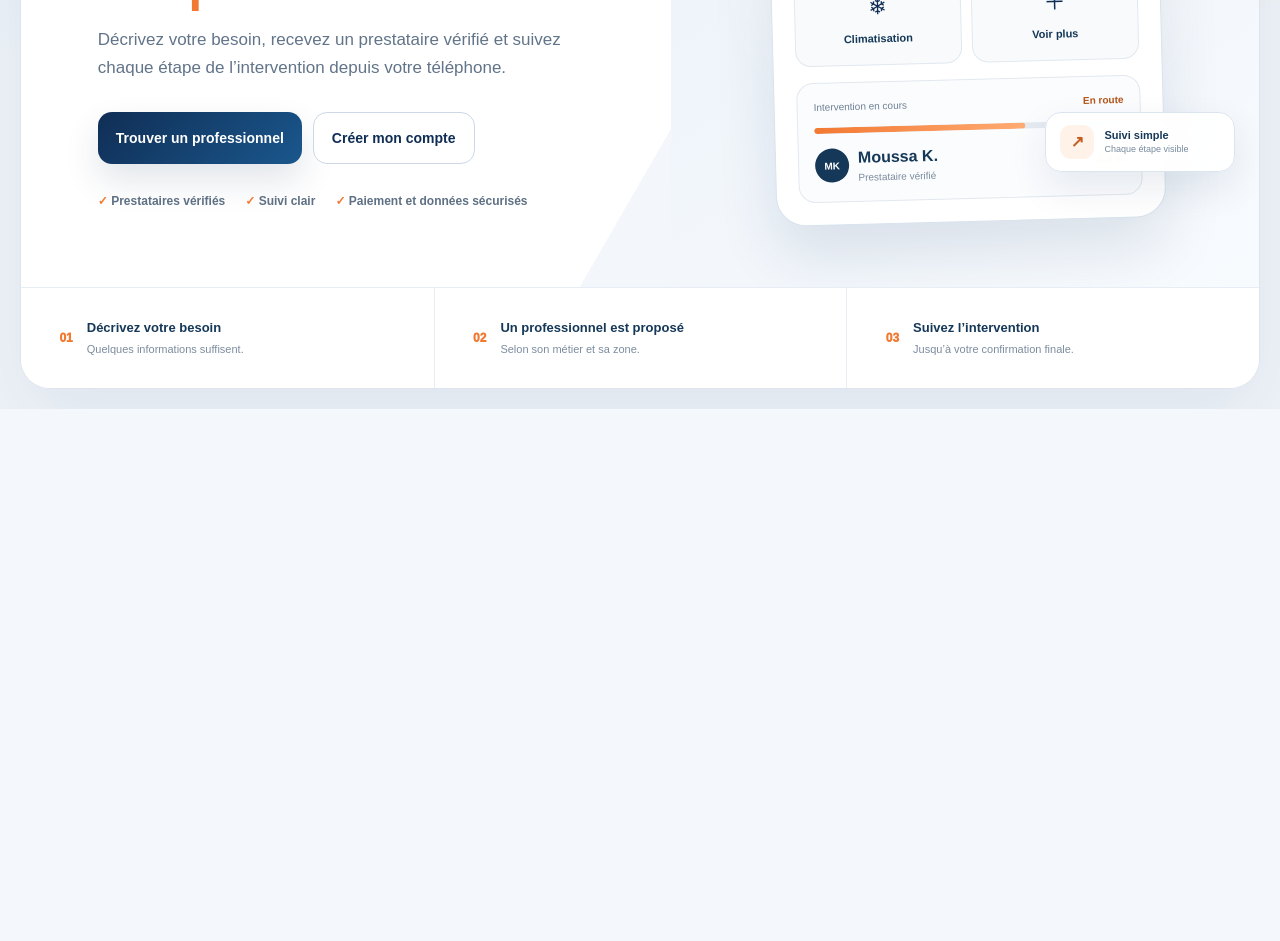
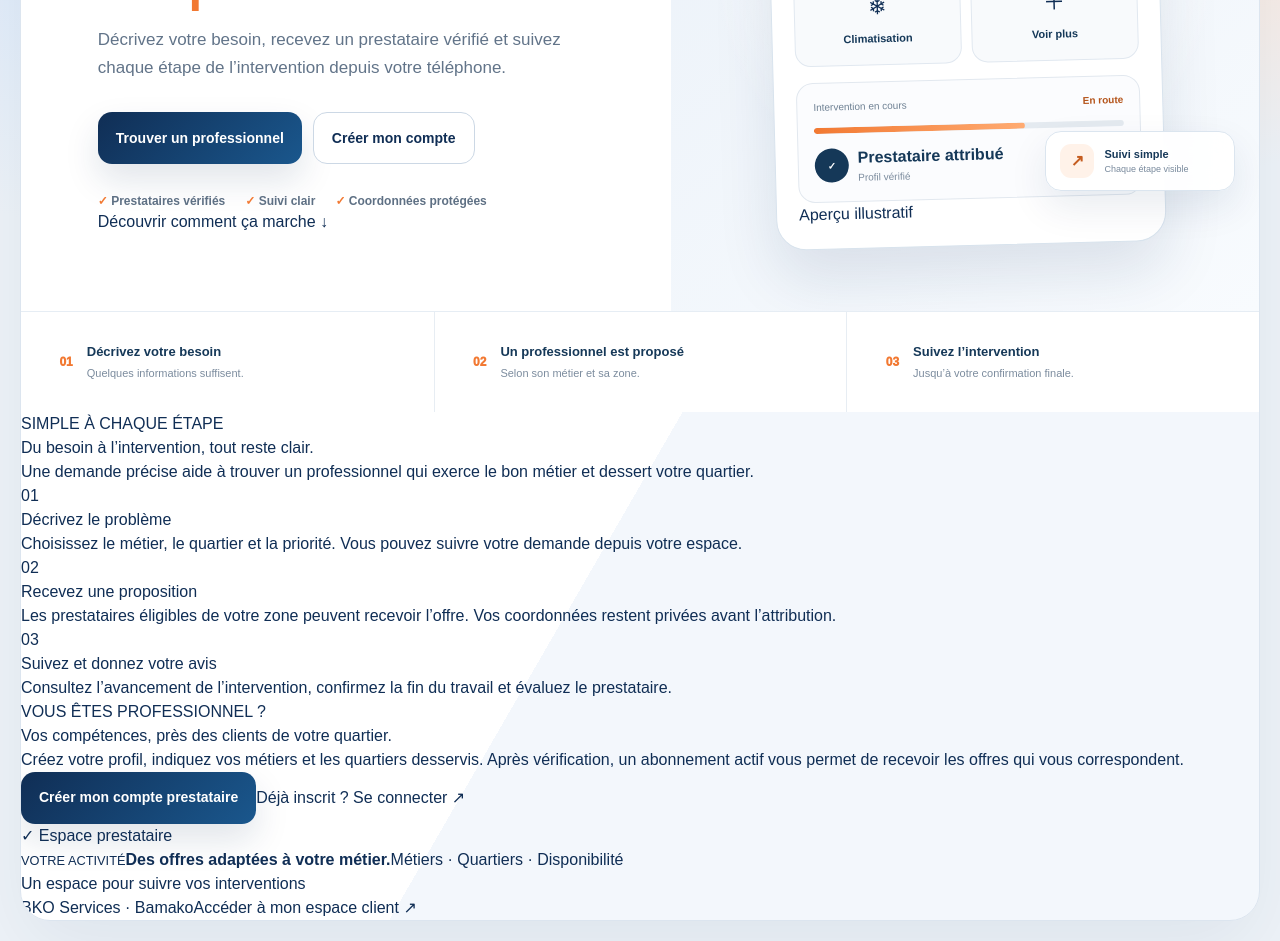
Before and after one commit to hamapixel/bko-services, a Next.js app in the folder frontend/: page / in a window 1280 px wide. Shown: the part 460-1401 px from the top of the page. Before the commit the page ends 869 px from the top, so only its background shows below. Built offline with nearby package versions, Linux system fonts and the light colour scheme.

Commit message:
feat(home): improve landing page flow and provider journey

```diff
--- a/frontend/app/page.tsx
+++ b/frontend/app/page.tsx
@@ -50,8 +50,9 @@ export default function Home() {
             <div className="home-premium-trust">
               <span><strong>✓</strong> Prestataires vérifiés</span>
               <span><strong>✓</strong> Suivi clair</span>
-              <span><strong>✓</strong> Paiement et données sécurisés</span>
+              <span><strong>✓</strong> Coordonnées protégées</span>
             </div>
+            <a className="home-discover-link" href="#fonctionnement">Découvrir comment ça marche <span aria-hidden="true">↓</span></a>
           </div>
 
           <div className="home-premium-showcase" aria-hidden="true">
@@ -84,14 +85,14 @@ export default function Home() {
                 </div>
                 <div className="home-status-line"><span /></div>
                 <div className="home-provider-mini">
-                  <span>MK</span>
+                  <span>✓</span>
                   <div>
-                    <strong>Moussa K.</strong>
-                    <small>Prestataire vérifié</small>
+                    <strong>Prestataire attribué</strong>
+                    <small>Profil vérifié</small>
                   </div>
-                  <b>4.9 ★</b>
                 </div>
               </div>
+              <span className="home-preview-label">Aperçu illustratif</span>
             </div>
 
             <div className="home-float-card home-float-verified">
@@ -135,6 +136,57 @@ export default function Home() {
             </div>
           </article>
         </div>
+
+        <section className="home-story-section" id="fonctionnement" aria-labelledby="home-story-title">
+          <div className="home-section-heading">
+            <span className="home-section-kicker">SIMPLE À CHAQUE ÉTAPE</span>
+            <h2 id="home-story-title">Du besoin à l’intervention, tout reste clair.</h2>
+            <p>Une demande précise aide à trouver un professionnel qui exerce le bon métier et dessert votre quartier.</p>
+          </div>
+          <div className="home-story-grid">
+            <article className="home-story-card">
+              <span className="home-story-symbol" aria-hidden="true">01</span>
+              <h3>Décrivez le problème</h3>
+              <p>Choisissez le métier, le quartier et la priorité. Vous pouvez suivre votre demande depuis votre espace.</p>
+            </article>
+            <article className="home-story-card">
+              <span className="home-story-symbol" aria-hidden="true">02</span>
+              <h3>Recevez une proposition</h3>
+              <p>Les prestataires éligibles de votre zone peuvent recevoir l’offre. Vos coordonnées restent privées avant l’attribution.</p>
+            </article>
+            <article className="home-story-card">
+              <span className="home-story-symbol" aria-hidden="true">03</span>
+              <h3>Suivez et donnez votre avis</h3>
+              <p>Consultez l’avancement de l’intervention, confirmez la fin du travail et évaluez le prestataire.</p>
+            </article>
+          </div>
+        </section>
+
+        <section className="home-provider-section" aria-labelledby="home-provider-title">
+          <div>
+            <span className="home-section-kicker">VOUS ÊTES PROFESSIONNEL ?</span>
+            <h2 id="home-provider-title">Vos compétences, près des clients de votre quartier.</h2>
+            <p>Créez votre profil, indiquez vos métiers et les quartiers desservis. Après vérification, un abonnement actif vous permet de recevoir les offres qui vous correspondent.</p>
+            <div className="home-provider-actions">
+              <Link className="home-premium-primary" href="/prestataire/devenir">Créer mon compte prestataire</Link>
+              <Link className="home-provider-text-link" href="/prestataire/connexion">Déjà inscrit ? Se connecter <span aria-hidden="true">↗</span></Link>
+            </div>
+          </div>
+          <div className="home-provider-visual" aria-hidden="true">
+            <div className="home-provider-visual-top"><span>✓</span> Espace prestataire</div>
+            <div className="home-provider-visual-main">
+              <small>VOTRE ACTIVITÉ</small>
+              <strong>Des offres adaptées à votre métier.</strong>
+              <span>Métiers · Quartiers · Disponibilité</span>
+            </div>
+            <div className="home-provider-visual-foot"><span /> Un espace pour suivre vos interventions</div>
+          </div>
+        </section>
+
+        <footer className="home-premium-footer">
+          <span>BKO Services · Bamako</span>
+          <Link href="/connexion">Accéder à mon espace client <span aria-hidden="true">↗</span></Link>
+        </footer>
       </section>
     </main>
   );
```
